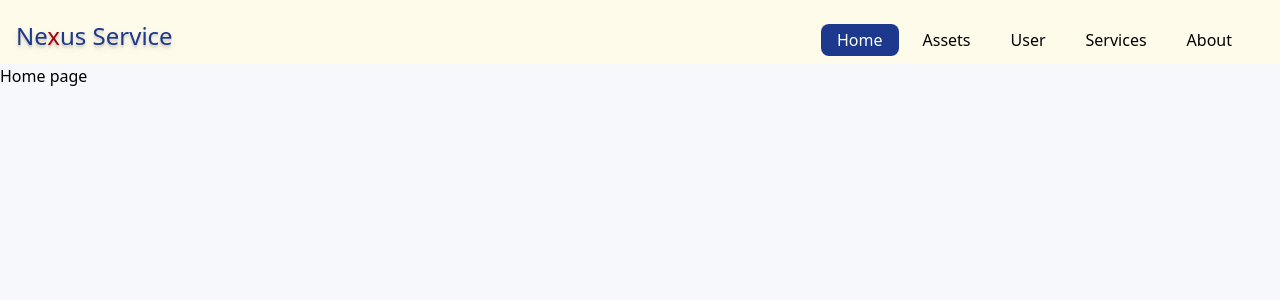
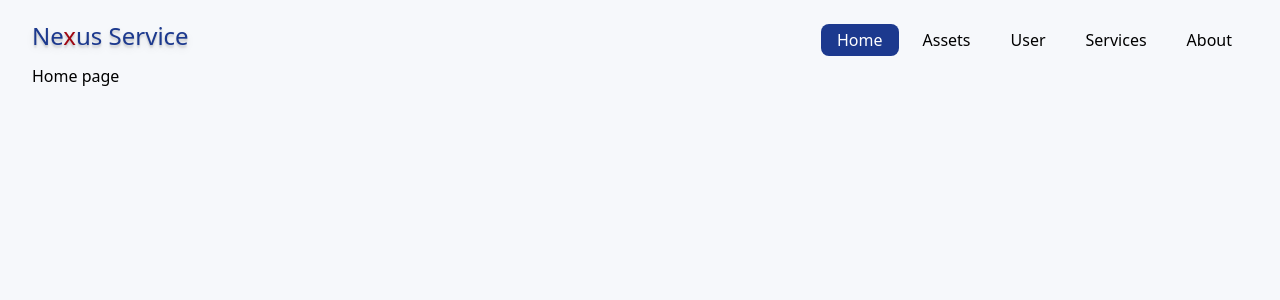
Before and after one commit to deskcodeFun/nexus-app, a Vue app: page / in a window 1280 px wide. Shown: the top 300 px of the page. Built offline with nearby package versions, Linux system fonts and the light colour scheme.

Commit message:
modified:   src/App.vue 	modified:   src/components/TheTopbar.vue   final data Mockup

```diff
--- a/src/App.vue
+++ b/src/App.vue
@@ -1,8 +1,9 @@
 <template>
   <!-- <div class="w-full min-h-screen bg-linear-180 from-indigo-100 to-red-100"> -->
-
-  <TheTopbar />
-  <RouterView />
+  <div class="w-full min-h-screen">
+    <TheTopbar />
+    <RouterView class="px-8" />
+  </div>
 </template>
 
 <script setup>
--- a/src/components/TheTopbar.vue
+++ b/src/components/TheTopbar.vue
@@ -7,8 +7,8 @@ const navOpen = ref(false)
 </script>
 
 <template>
-  <div class="w-full block pt-4 sm:flex sm:flex-row sm:justify-between bg-amber-50">
-    <p class="pt-1 pl-4 text-2xl text-blue-900 text-shadow-lg">
+  <div class="w-full block pt-4 sm:flex sm:flex-row sm:justify-between">
+    <p class="pt-1 pl-8 text-2xl text-blue-900 text-shadow-lg">
       Ne<span class="text-red-800">x</span>us Service
     </p>
     <div
```
